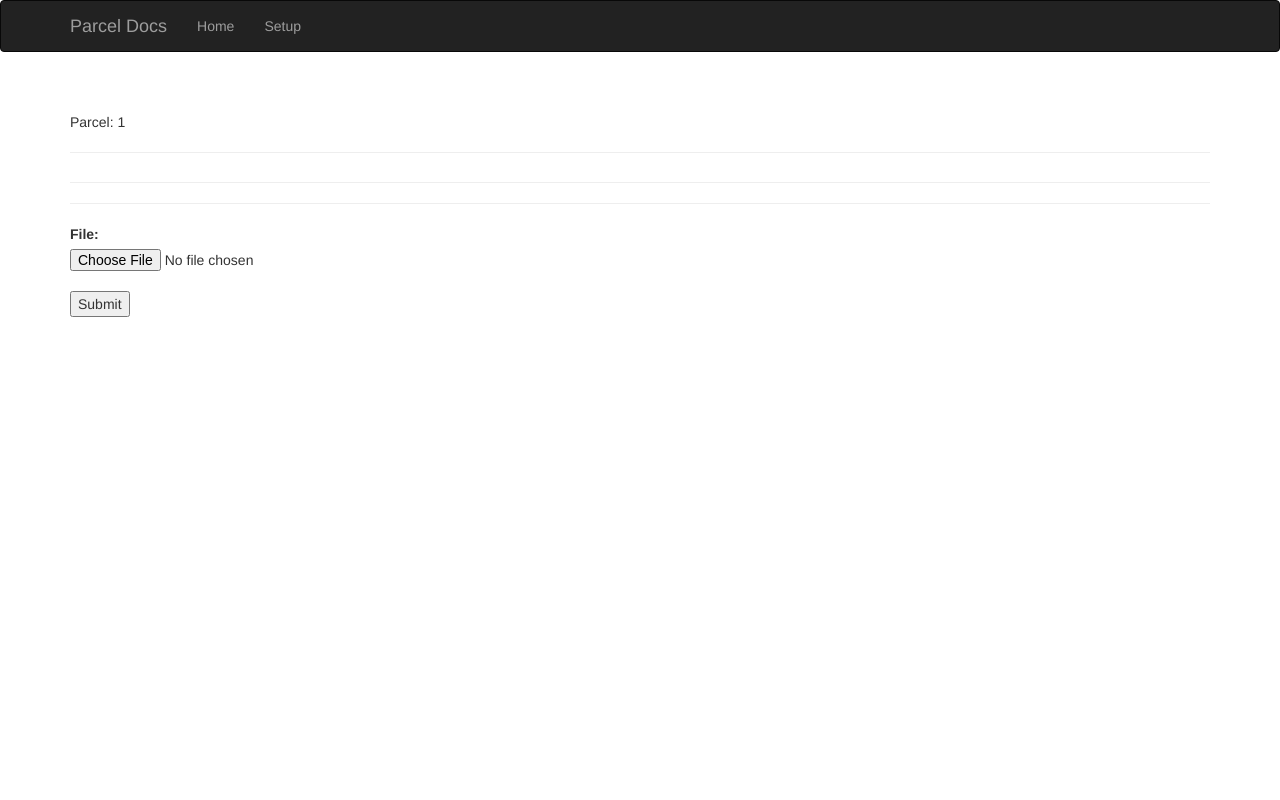
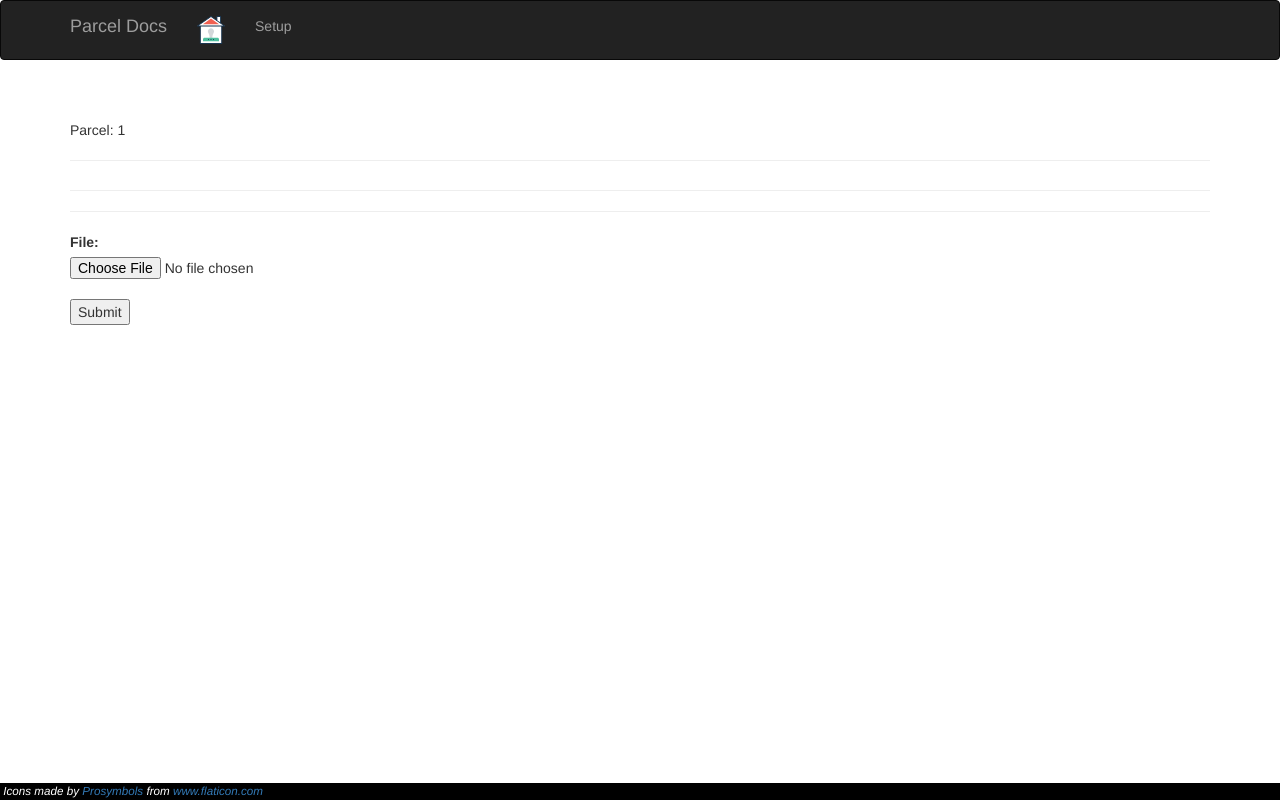
Before and after one commit to jcarter62/parceldocs, a Flask app: page /selected/1 in a window 1280 px wide. Run offline with Flask 2, Linux system fonts and the light colour scheme; some libraries are stand-ins or nearby versions.

Commit message:
added "delete" doc, icons, resolved minor issues.

```diff
--- a/app.py
+++ b/app.py
@@ -12,7 +12,27 @@ import base64
 app = Flask(__name__)
 Bootstrap(app)
 
+#
+# Utility methods
+#
+def float2datetime(epoc):
+    import datetime
+    result = ''
+    dt = datetime.datetime.fromtimestamp(epoc)
+    result = dt.strftime('%m/%d/%Y %H:%M:%S')
+    return result
 
+
+def b2k(num):
+    result = '0k'
+    n = int(num)
+    k = round(n/1024, 2)
+    result = str(k) + 'k'
+    return result
+
+#
+# Routes
+#
 @app.route('/')
 def home():
     context = {
@@ -24,12 +44,14 @@ def home():
 
 @app.route('/selected/<parcel_id>')
 def route_selected_parcel(parcel_id):
+    import datetime
     file_list = FileList(parcel=parcel_id)
     for f in file_list.files:
         fpath = bytes(f['fullpath'], 'utf-8')
         f['encoded'] = ''
         f['encoded'] = base64.standard_b64encode(fpath).decode('utf-8')
-
+        f['mtime'] = float2datetime(f['info'].st_mtime)
+        f['filesize'] = b2k(f['info'].st_size)
 
     context = {
         'title': 'parcel selected',
@@ -94,8 +116,16 @@ def route_sendfile(encoded):
     filename = base64.standard_b64decode(encoded).decode('ascii')
     print(filename)
     folder, file = os.path.split(filename)
-#    return send_from_directory(folder, file)
     return send_file(filename, as_attachment=True, attachment_filename=file)
+
+
+@app.route('/deletefile/<encoded>/<parcel>')
+def route_deletefile(encoded, parcel):
+    filename = base64.standard_b64decode(encoded).decode('ascii')
+    os.remove(filename)
+    redirect_to = '/selected/%s' % parcel
+    return redirect(redirect_to)
+
 
 @app.route('/uploadfile', methods=['POST'])
 def route_uploadfile():
--- a/static/css/style.css
+++ b/static/css/style.css
@@ -0,0 +1,20 @@
+.icon {
+    height: 1.5em;
+}
+
+.iconx2 {
+    height: 2.0em;
+}
+
+/* Ref: https://www.w3schools.com/howto/howto_css_fixed_footer.asp */
+.footer {
+    position: fixed;
+    left: 0;
+    bottom: 0;
+    width: 100%;
+    background-color: black;
+    color: white;
+    text-align: left;
+    font-size: smaller;
+    font-style: italic;
+}
--- a/static/js/functions.js
+++ b/static/js/functions.js
@@ -82,14 +82,8 @@ function parcel_partial_load(search_value) {
             parcels = JSON.parse(parcels);
             let e = document.getElementById('parcel_list');
             let new_text = '<dl>';
-            // for (let i in parcels) {
-            //     let tag = '<div class="row" onclick="parcel_selected(\'' + parcels[i] + '\');">';
-            //     new_text = new_text + tag;
-            //     new_text = new_text + parcels[i];
-            //     new_text = new_text + '</div>';
-            // }
             for (let i in parcels) {
-                let tag = '<div class="row" ><a target="_blank" href="/selected/' + parcels[i] + '">'
+                let tag = '<div class="row" ><a href="/selected/' + parcels[i] + '">'
                 new_text = new_text + tag;
                 new_text = new_text + parcels[i];
                 new_text = new_text + '</a></div>';
@@ -137,3 +131,7 @@ function retrieve_parcel_files(parcel_id) {
         }
     }
 }
+
+function rename_file(fileinfo) {
+    console.log(fileinfo)
+}
--- a/templates/base.html
+++ b/templates/base.html
@@ -21,7 +21,7 @@
                     </form>
                 {% endif %}
                 <ul class="nav navbar-nav">
-                    <li><a href="/">Home</a></li>
+                    <li><a href="/"><img class="iconx2" src="{{ url_for('static', filename='icons/301-house.svg') }}"/></a></li>
                     <li><a href="/setup">Setup</a></li>
                 </ul>
             </div>
--- a/templates/footer.html
+++ b/templates/footer.html
@@ -0,0 +1 @@
+<div class="footer">&nbsp;Icons made by <a href="https://www.flaticon.com/authors/prosymbols" title="Prosymbols">Prosymbols</a> from <a href="https://www.flaticon.com/" title="Flaticon">www.flaticon.com</a></div>
--- a/templates/selected_parcel.html
+++ b/templates/selected_parcel.html
@@ -17,10 +17,14 @@
                             <a target="_blank" href="/sendfile/{{ f.encoded }}">{{ f.name }}</a>
                         </div>
                         <div class="col-sm-3">
-                            {{ f.info.st_size }}B
+                            {{ f.filesize }}
                         </div>
                         <div class="col-sm-3">
-                            {{ f.info.st_mtime.strftime("%m/%d/%y %H:%M:%S") }}
+                            {{ f.mtime }}
+                        </div>
+                        <div class="col-sm-1">
+                            <img class="icon" src="{{ url_for('static', filename='icons/301-edit.svg') }}" onclick="rename_file('{{ f.fullpath }}')" />
+                            <a href="/deletefile/{{ f.encoded }}/{{ context.parcel }}"><img class="icon" src="{{ url_for('static', filename='icons/301-garbage-1.svg') }}" /></a>
                         </div>
                     </div>
                 {% endfor %}
@@ -37,5 +41,7 @@
 
             {% include 'footer.html' %}
         </div>
+        <script type="text/javascript" src="{{ url_for('static', filename='js/functions.js') }}"></script>
+
     {% endblock %}
 {% endblock %}
```
Also changed, not shown: static/icons/301-edit.svg (added), static/icons/301-garbage-1.svg (added), static/icons/301-house.svg (added), static/icons/301-user-1.svg (added), 1 other file.
